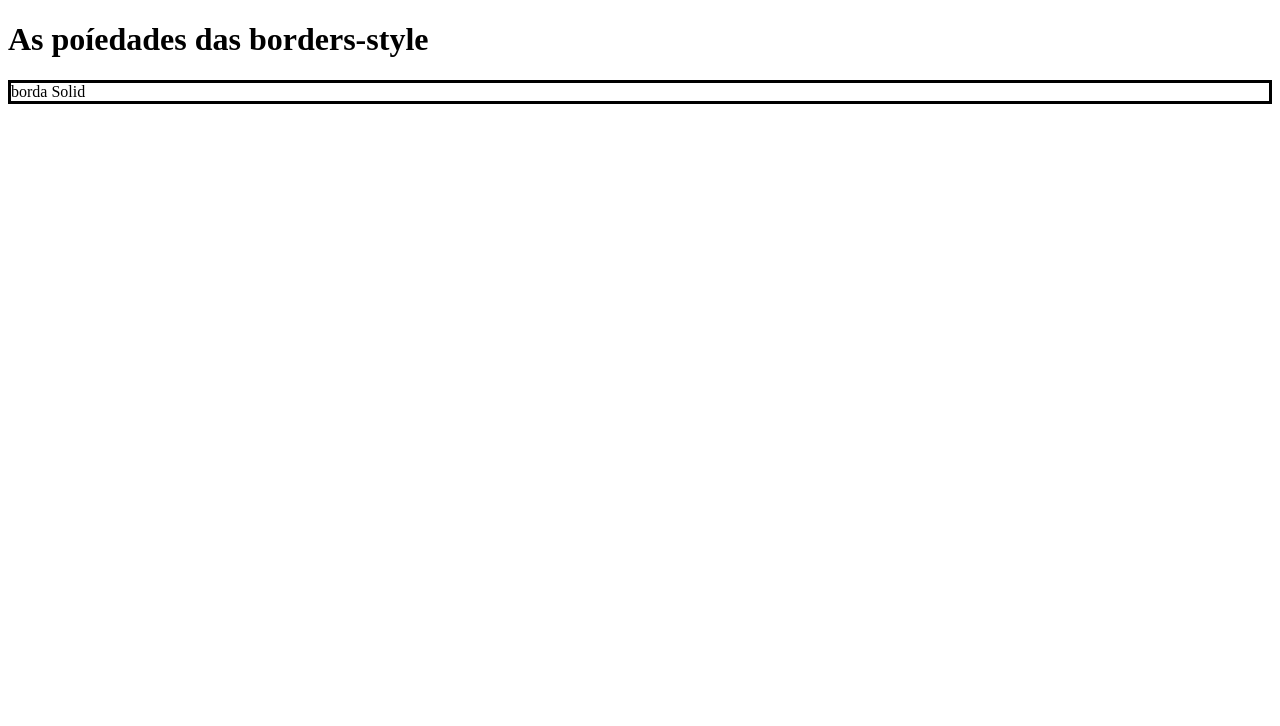
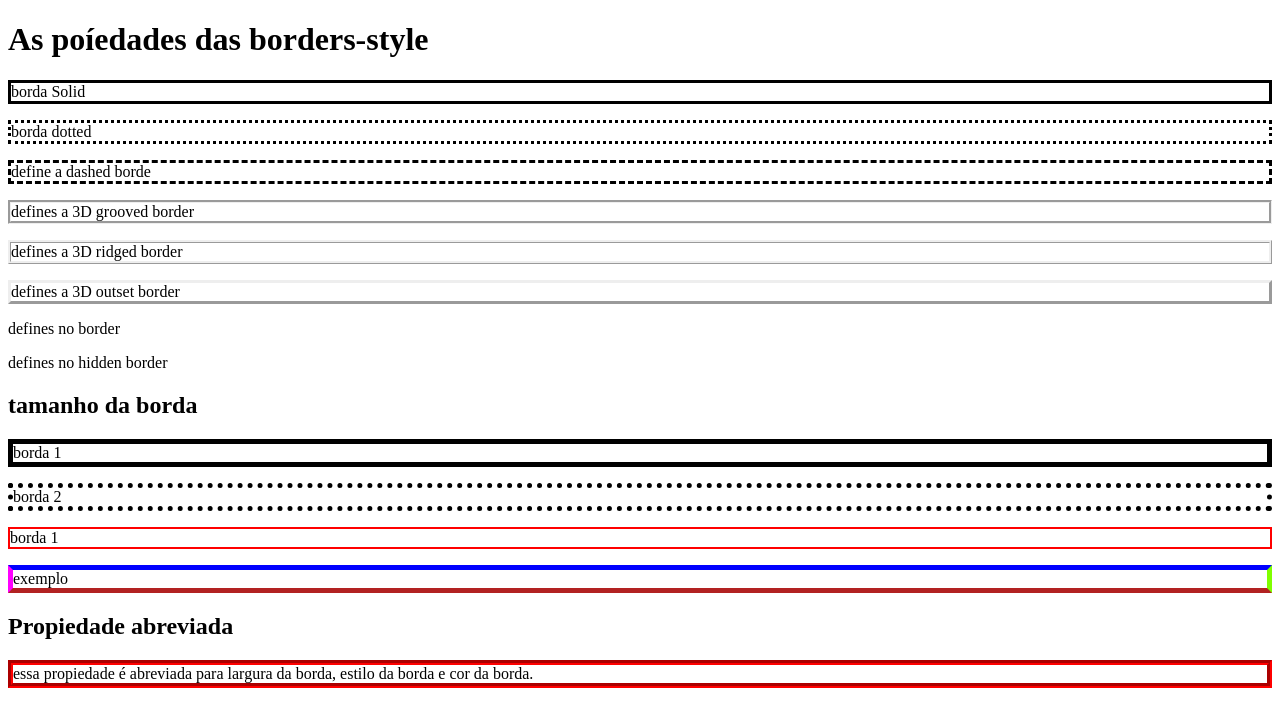
Before and after one commit to jaofrangolino/bordas-09-04-2024, a plain HTML site: page index.html in a window 1280 px wide. Drawn offline with Linux system fonts and the light colour scheme.

Commit message:
estilo de borda

```diff
--- a/index.html
+++ b/index.html
@@ -9,5 +9,19 @@
 <body>
     <h1>As poíedades das borders-style</h1>
     <p class="solid">borda Solid</p>
+    <p class="dotted">borda dotted</p>
+    <p class="dashed">define a dashed borde</p>
+    <p class="groove">defines a 3D grooved border</p>
+    <p class="ridge">defines a 3D ridged border</p>
+    <p class="outset">defines a 3D outset border</p>
+    <p class="none">defines no border</p>
+    <p class="hidden">defines no hidden border</p>
+    <h2> tamanho da borda</h2>
+    <p class="tamanho1">borda 1</p>
+    <p class="tamanho2">borda 2</p>
+    <p class="vermelho">borda 1</p>
+    <p class="cores">exemplo</p>
+    <h2>Propiedade abreviada</h2>
+    <p class="abreviada"> essa propiedade é abreviada para largura da borda, estilo da borda e cor da borda.</p>
 </body>
 </html>
--- a/style.css
+++ b/style.css
@@ -2,3 +2,66 @@
 {
     border-style: solid;
 }
+
+.dashed
+{
+    border-style: dashed;
+}
+
+.dotted
+{
+    border-style: dotted;
+}
+
+.groove
+{
+    border-style: groove;
+}
+
+.ridge
+{
+    border-style: ridge;
+}
+
+.outset
+{
+    border-style: outset;
+}
+
+.none
+{
+    border-style: none;
+}
+
+.hidden
+{
+    border-style: hidden;
+}
+
+.tamanho1
+{
+    border-style: solid;
+    border-width: 5px;
+}
+.tamanho2
+{
+    border-style: dotted;
+    border-width: 5px;
+}
+.vermelho
+{
+    border-style: solid;
+    border-width: 2px;
+    border-color: red;
+}
+.cores
+{
+    border-style: solid;
+    border-color: blue chartreuse firebrick magenta;
+    border-width: 5px;
+}
+
+.abreviada
+{
+    border: 5px groove red;
+}
```
